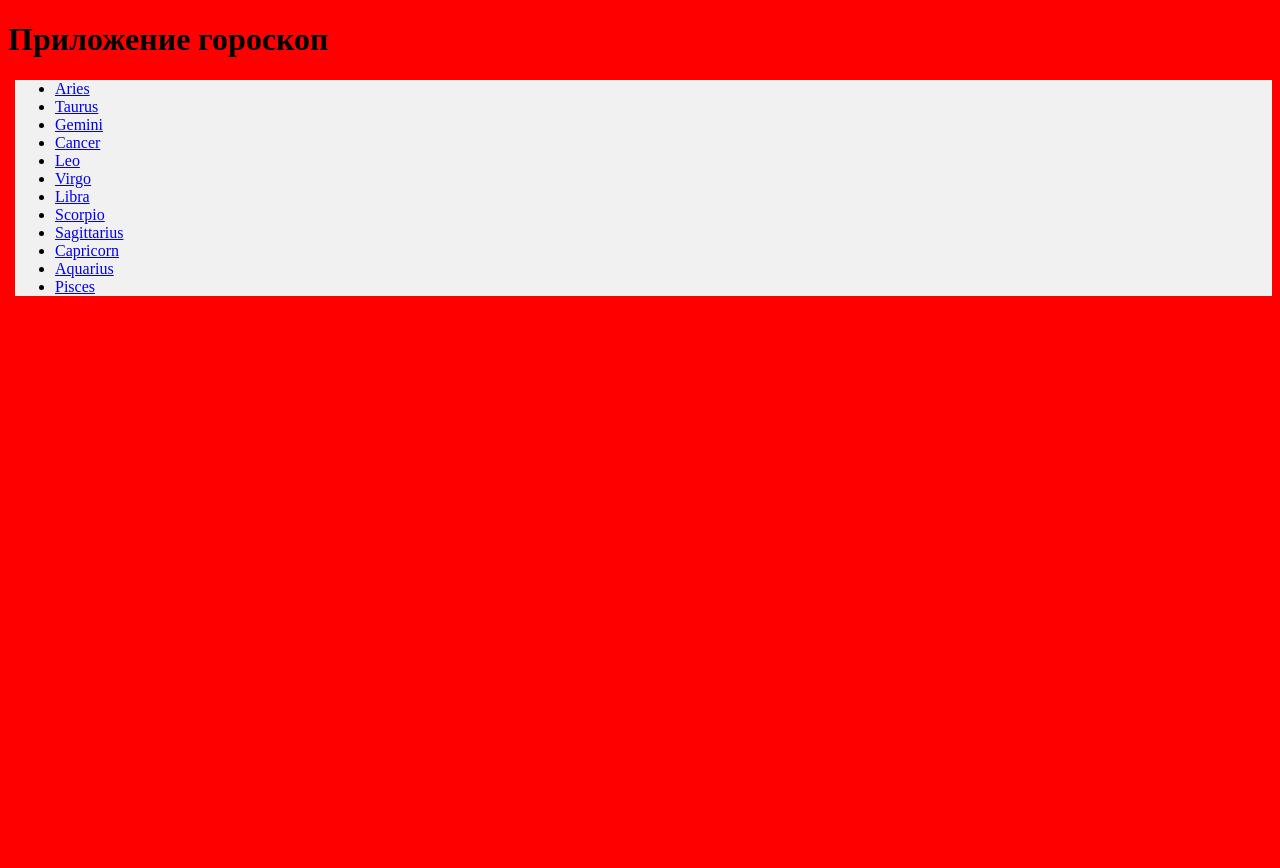
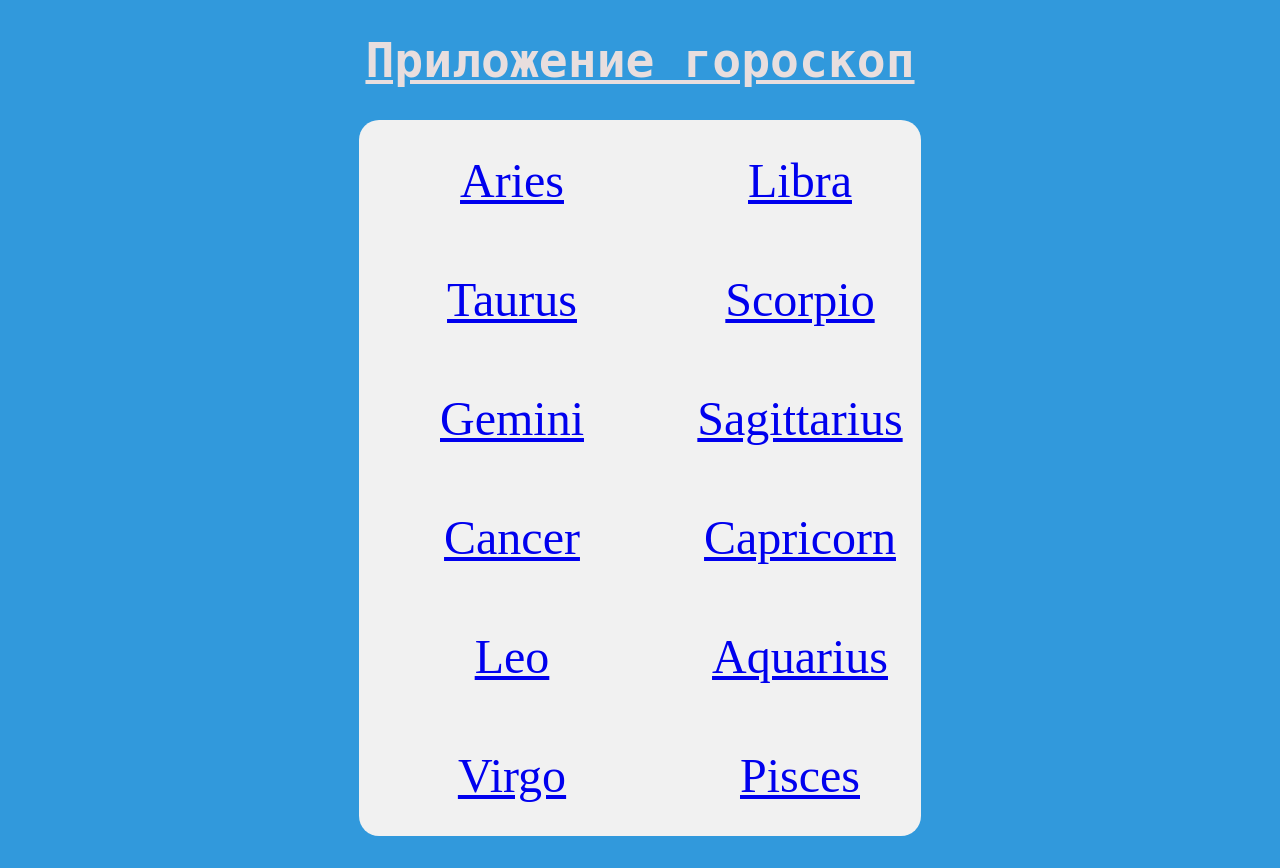
Before and after one commit to koctyushqa/Django, a Django app: page /horoscope/ in a window 1280 px wide. Before the commit the page ends 296 px from the top, so only its background shows below. Run offline with Django 4.2, Linux system fonts and the light colour scheme.

Commit message:
Django_project

```diff
--- a/horoscope/static/horoscope/css/index.css
+++ b/horoscope/static/horoscope/css/index.css
@@ -1,4 +1,31 @@
 ul {
-    border-left: 7px solid red;
+    -webkit-column-count: 2;
+    -moz-column-count: 2;
+    column-count: 2;
+    list-style-type: none;
     background-color: #f1f1f1;
+    width: 90%;
+    max-width: 35rem;
+    border-radius: 20px;
+    margin: 2rem auto;
+    padding: 1px;
 }
+
+ul li {
+    text-align: center;
+    width: 100%;
+    font-size: 3rem;
+    padding: 2rem 1rem;
+}
+
+ul a:hover, ul a:active {
+    color: #eca8b5;
+}
+
+h1 {
+    color: #e8dede;
+    text-align: center;
+    font-family: "Andale Mono", AndaleMono, monospace;
+    font-size:48px;
+    text-decoration: underline;
+}
--- a/static/css/base.css
+++ b/static/css/base.css
@@ -1,3 +1,29 @@
 html {
-    background-color: red;
+    background-color: #3199dc;
 }
+
+nav {
+    text-align: center;
+    color: white;
+    font-size: 2rem;
+    height: 100%;
+    width: 200px;
+    position: fixed;
+    z-index: 1;
+    top: 0;
+    left: 0;
+    background-color: #111;
+    overflow-x: hidden;
+    padding-top: 20px;
+}
+
+nav a {
+    color: white;
+    display: block;
+    font-size: 2rem;
+    margin: 20px;
+}
+
+nav a:hover, ul a:active {
+    color: #eca8b5;
+}
```
Also changed, not shown: horoscope/static/horoscope/css/info.css (+11 -1 lines).
